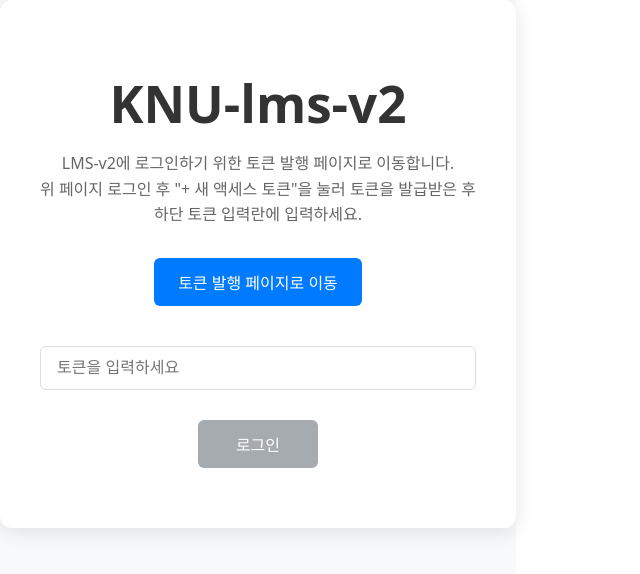
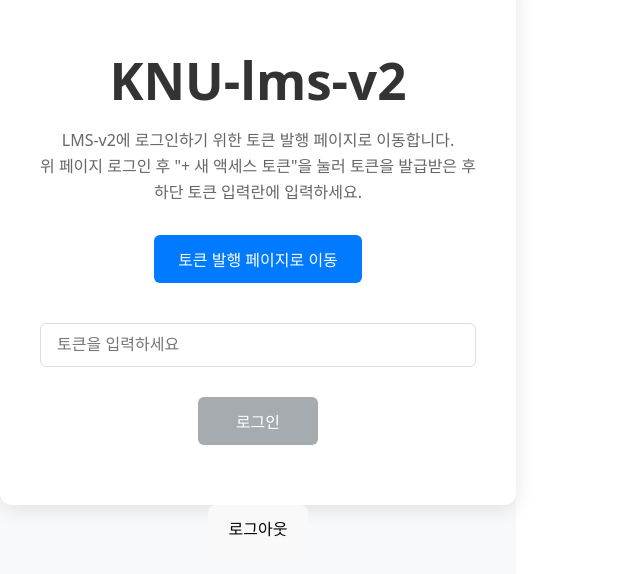
Before and after one commit to knu-lms-v2/lms-client, a React (Vite) app: page /login in a window 1280 px wide. Shown: the part 136-710 px from the top of the page, without its empty margins (0-640 px from the left). Built offline with nearby package versions, Linux system fonts and the light colour scheme.

Commit message:
Feat: 로그아웃 기능 추가(임시로 로그인 페이지에 배치)

```diff
--- a/src/components/layout/Loginpage.tsx
+++ b/src/components/layout/Loginpage.tsx
@@ -1,5 +1,6 @@
 import React, { useState } from "react";
 import styles from "./Loginpage.module.css";
+import Logout from "./Logout";
 
 interface Props {
   onLoginSuccess: (userName: string) => void;
@@ -114,6 +115,7 @@
           </div>
         )}
       </div>
+      <Logout />
     </div>
   );
 };
--- /dev/null
+++ b/src/components/layout/Logout.tsx
@@ -0,0 +1,19 @@
+import { useNavigate } from "react-router-dom";
+
+const Logout = () => {
+  const navigate = useNavigate();
+
+  const handleLogout = () => {
+    localStorage.removeItem("token");
+    localStorage.removeItem("userName");
+    navigate("/login");
+  };
+
+  return (
+    <div>
+      <button onClick={handleLogout}>로그아웃</button>
+    </div>
+  );
+};
+
+export default Logout;
```
